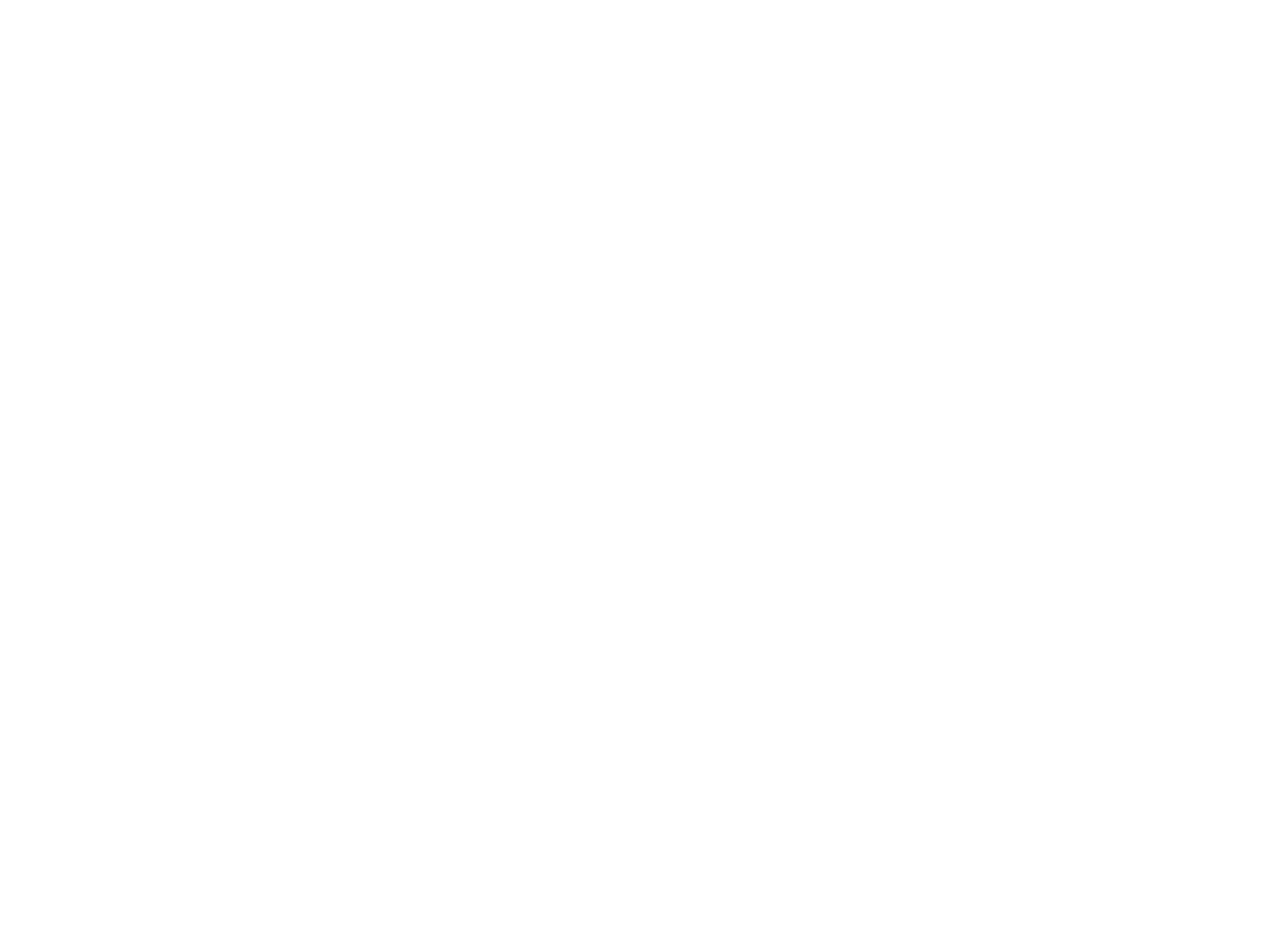
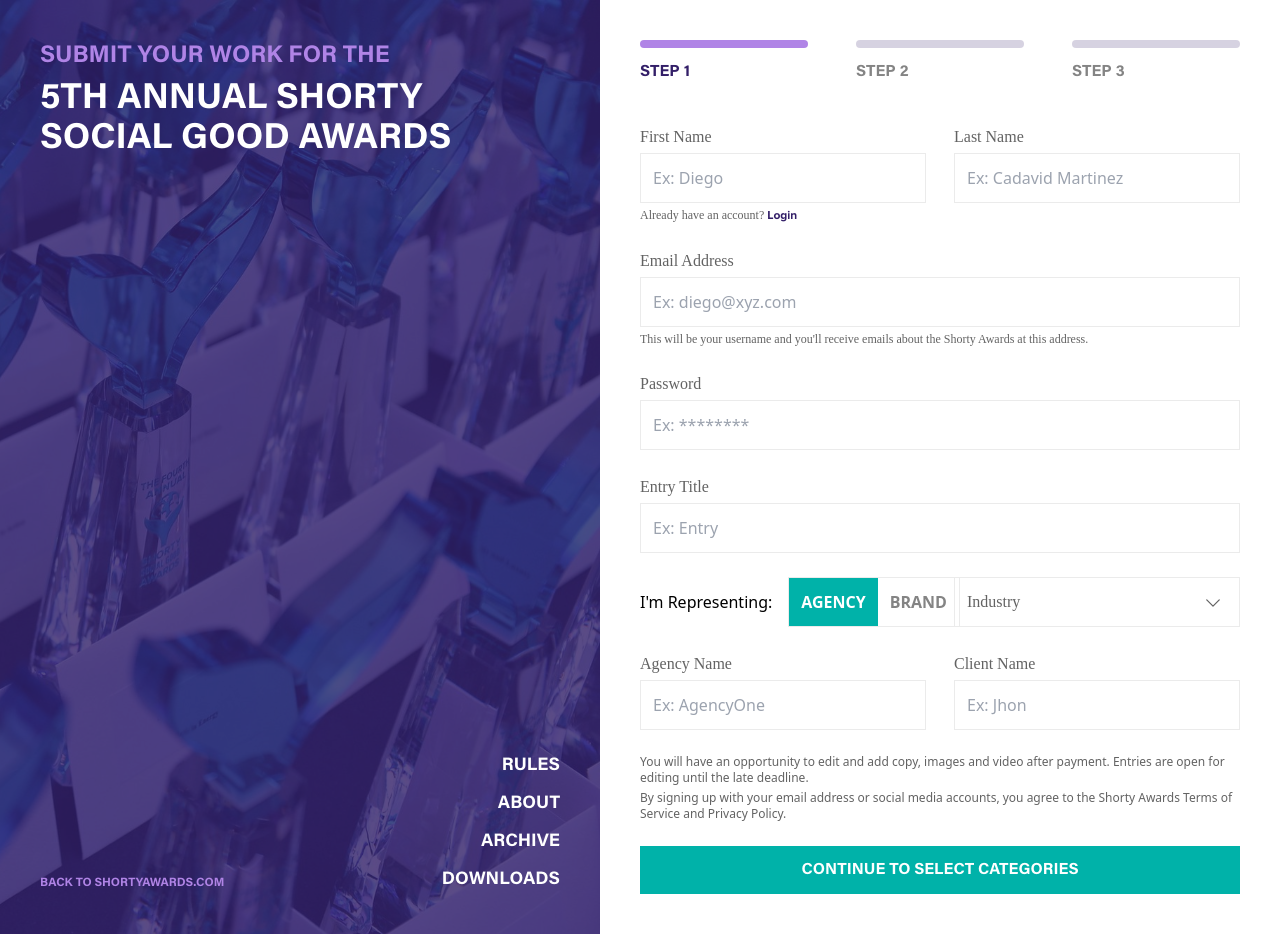
Before and after one commit to DiegoCadavid/shorty, a Next.js app: page / in a window 1280 px wide. Before the commit the page ends 800 px from the top, so only its background shows below. Built offline with nearby package versions, Linux system fonts and the light colour scheme; a web font is replaced by a local one.

Commit message:
feat: add index page

```diff
--- a/pages/index.tsx
+++ b/pages/index.tsx
@@ -1,6 +1,12 @@
+import Image from "next/image";
+import ShortyInfo from "../components/shortyInfo/ShortyInfo";
+import ShortyRegister from "../components/shortyRegister/ShortyRegister";
+
 export default function Home() {
   return (
-    <>
-    </>
-  )
+    <div className="lg:grid lg:grid-cols-page min-h-screen">
+      <ShortyInfo />
+      <ShortyRegister />
+    </div>
+  );
 }
```
